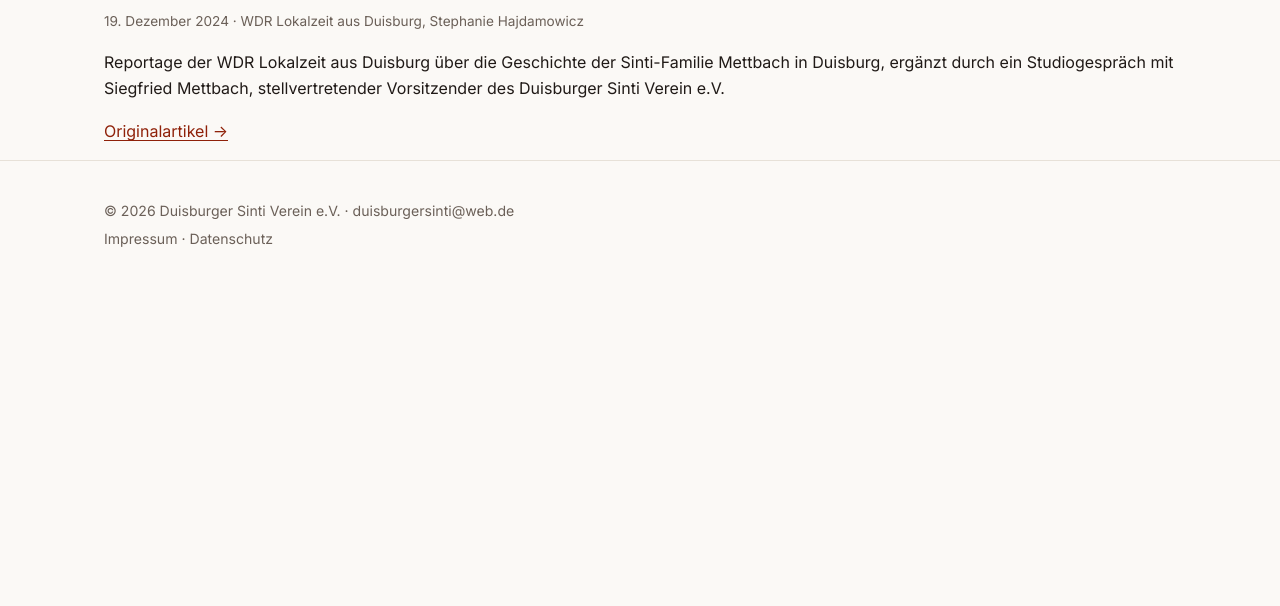
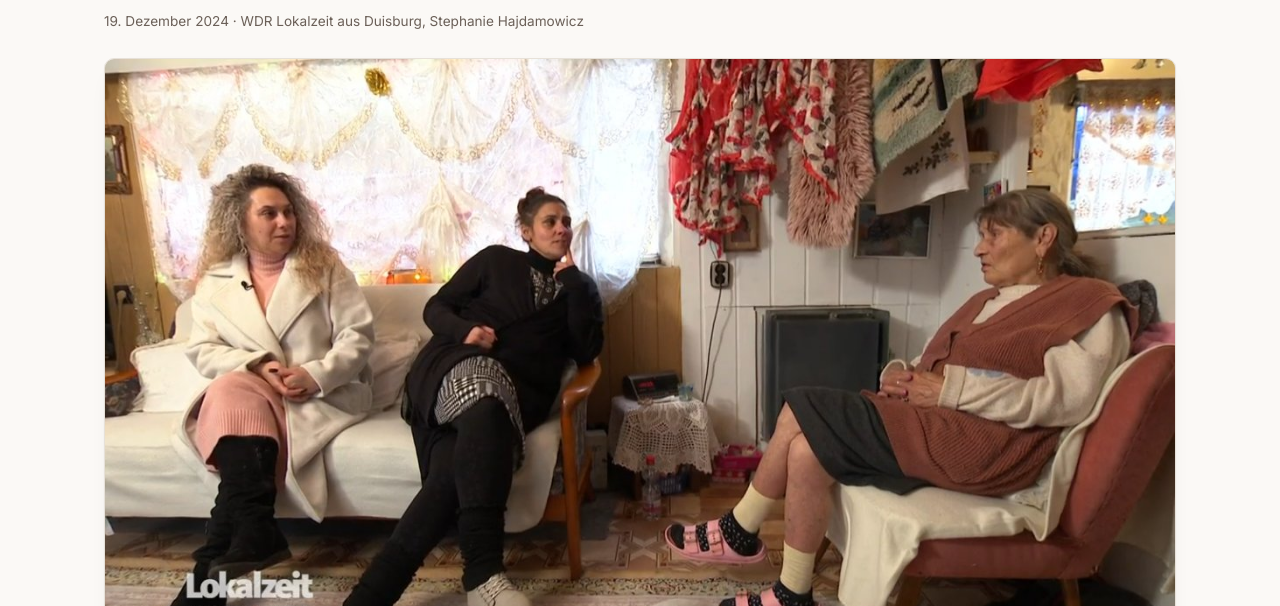
Before and after one commit to ZKHochfeld/duisburger-sinti-webseite, an Eleventy site: page src/presse/2024-12-19-wdr-lokalzeit-siegfried-mettbach.md in a window 1280 px wide. Shown: the part 194-800 px from the top of the page. Built offline with nearby package versions, Linux system fonts and the light colour scheme; Eleventy itself is replaced by a stand-in of ours; files that its build step writes are made by us from their sources.

Commit message:
Füge Vorschaubild aus dem WDR-Beitrag zur Familie Mettbach ein

```diff
--- a/src/presse/2024-12-19-wdr-lokalzeit-siegfried-mettbach.md
+++ b/src/presse/2024-12-19-wdr-lokalzeit-siegfried-mettbach.md
@@ -4,7 +4,7 @@ title: "Familie Mettbach: Auf Spurensuche der Sintis in Duisburg"
 date: 2024-12-19
 kategorie: Video
 quelle: "WDR Lokalzeit aus Duisburg, Stephanie Hajdamowicz"
-titelbild:
+titelbild: /assets/img/uploads/presse/2024-mettbach-wdr-lokalzeit.jpg
 link: https://www1.wdr.de/mediathek/auf-spurensuche-sintis-in-duisburg-100.html
 ---
 
```
Also changed, not shown: src/assets/img/uploads/presse/2024-mettbach-wdr-lokalzeit.jpg (added).
